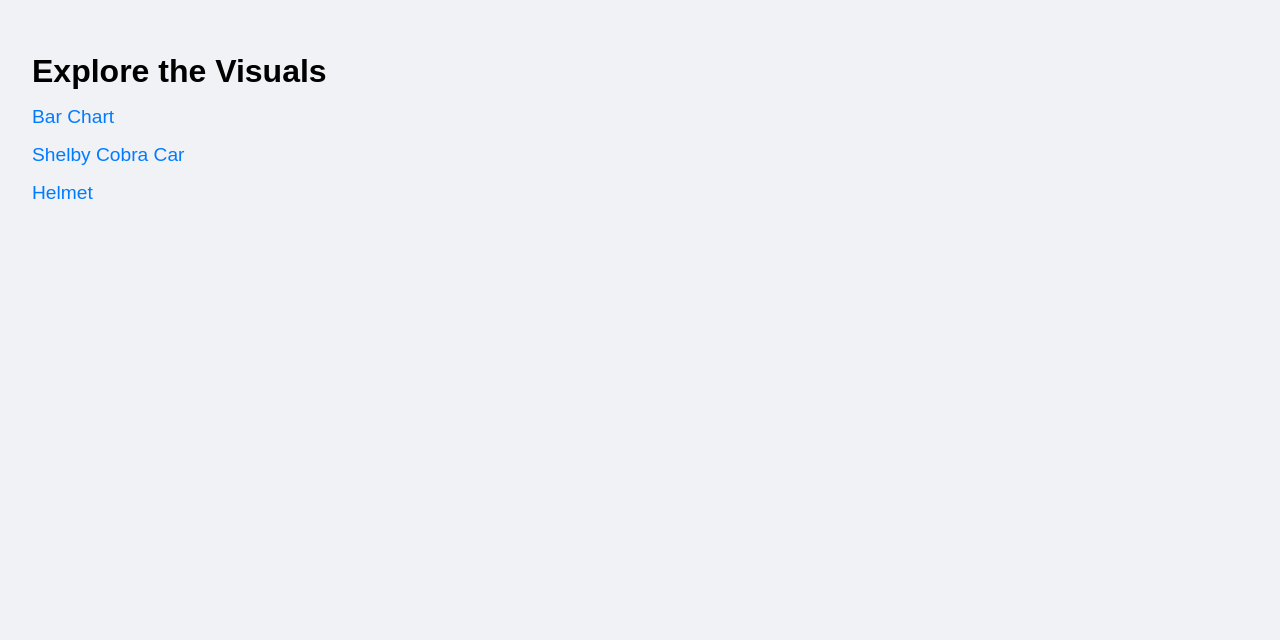
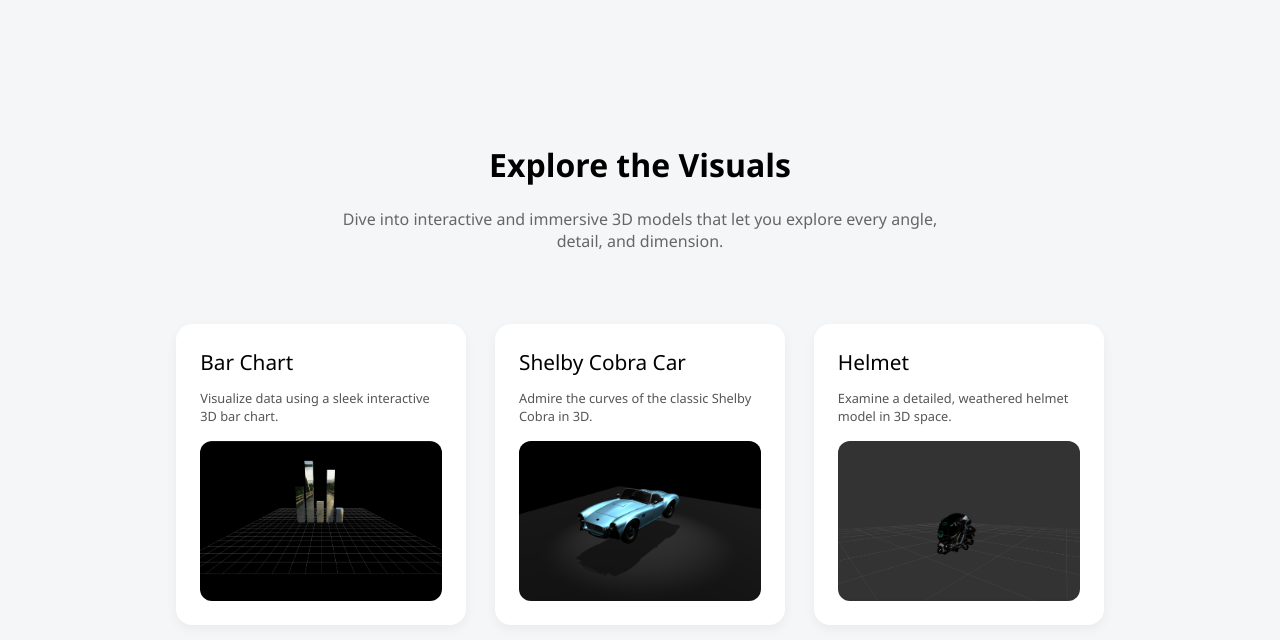
Before and after one commit to prachi-sahu-codes/three-js, a plain HTML site: page index.html in a window 1280 px wide. Drawn offline with Linux system fonts and the light colour scheme.

Commit message:
style: css styling added

```diff
--- a/index.html
+++ b/index.html
@@ -3,21 +3,40 @@
   <head>
     <meta charset="UTF-8" />
     <meta name="viewport" content="width=device-width, initial-scale=1.0" />
-    <title>3D Models</title>
+    <title>Explore the Visuals</title>
     <link rel="stylesheet" href="styles.css" />
+    <style>
+      * {
+        box-sizing: border-box;
+        margin: 0;
+        padding: 0;
+      }
+    </style>
   </head>
   <body class="main-container">
-    <h1>Explore the Visuals</h1>
-    <ul>
-      <li><a class="model-links" href="bar-chart/index.html">Bar Chart</a></li>
-      <li>
-        <a class="model-links" href="shelby-cobra-car/index.html"
-          >Shelby Cobra Car</a
-        >
-      </li>
-      <li>
-        <a class="model-links" href="helmet/index.html">Helmet</a>
-      </li>
-    </ul>
+    <div class="header">
+      <h1>Explore the Visuals</h1>
+      <p>Dive into interactive and immersive 3D models that let you explore every angle, detail, and dimension.</p>
+    </div>
+
+    <div class="card-container">
+      <a href="bar-chart/index.html" class="card">
+        <h3>Bar Chart</h3>
+        <p>Visualize data using a sleek interactive 3D bar chart.</p>
+        <img src="results/bar-chart.png" alt="Bar Chart Thumbnail" />
+      </a>
+
+      <a href="shelby-cobra-car/index.html" class="card">
+        <h3>Shelby Cobra Car</h3>
+        <p>Admire the curves of the classic Shelby Cobra in 3D.</p>
+        <img src="results/shelby-cobra.png" alt="Shelby Cobra Thumbnail" />
+      </a>
+
+      <a href="helmet/index.html" class="card">
+        <h3>Helmet</h3>
+        <p>Examine a detailed, weathered helmet model in 3D space.</p>
+        <img src="results/helmet.png" alt="Helmet Thumbnail" />
+      </a>
+    </div>
   </body>
 </html>
--- a/styles.css
+++ b/styles.css
@@ -9,20 +9,81 @@
 }
 
 .main-container {
+  font-family: "Segoe UI", Tahoma, Geneva, Verdana, sans-serif;
+  background-color: #f5f6f8;
   padding: 2rem;
+  display: flex;
+  flex-direction: column;
+  align-items: center;
+  justify-content: center;
+  overflow: auto;
+  min-height: 100vh;
 }
 
-h1 {
+.header {
+  text-align: center;
+  max-width: 600px;
+  margin-bottom: 3rem;
+}
+
+.header h1 {
+  font-size: 2rem;
   margin-bottom: 1rem;
 }
 
-ul {
-  list-style: none;
-  padding-left: 0;
+.header p {
+  color: #666;
+  font-size: 1rem;
 }
 
-li {
+.card-container {
+  display: flex;
+  gap: 1.5rem;
+  flex-wrap: wrap;
+  justify-content: center;
+}
+
+.card {
+  background: #fff;
+  border-radius: 16px;
+  box-shadow: 0 4px 12px rgba(0, 0, 0, 0.05);
+  width: 220px;
+  padding: 1.5rem;
+  text-align: left;
+  display: flex;
+  flex-direction: column;
+  justify-content: space-between;
+  transition: transform 0.2s;
+  text-decoration: none;
+  color: #000;
+}
+
+.card:hover {
+  transform: translateY(-5px);
+}
+
+.card h3 {
+  margin-bottom: 0.5rem;
+  font-size: 1.1rem;
+  font-weight: 500;
+}
+
+.card:hover h3 {
+  color: #0056b3;
+}
+
+.card p {
+  font-size: 0.8rem;
+  color: #555;
   margin-bottom: 1rem;
+}
+
+.card img {
+  width: 100%;
+  border-radius: 12px;
+  object-fit: cover;
+  height: 120px;
+  margin-top: auto;
 }
 
 .model-links {
@@ -53,3 +114,37 @@
 .back-link:hover {
   background-color: #0056b3;
 }
+
+@media screen and (min-width: 1024px) {
+  .header {
+    margin-bottom: 4.5rem;
+  }
+
+  .header h1 {
+    margin-bottom: 1.4rem;
+  }
+
+  .card-container {
+    gap: 1.8rem;
+    margin-bottom: 2rem;
+  }
+
+  .card h3 {
+    margin-bottom: 0rem;
+    font-size: 1.3rem;
+  }
+
+  .card {
+    width: 290px;
+  }
+
+  .card p {
+    margin: 0.8rem 0 1rem;
+  }
+
+  .card img {
+    width: 100%;
+    height: 160px;
+    margin-top: auto;
+  }
+}
```
